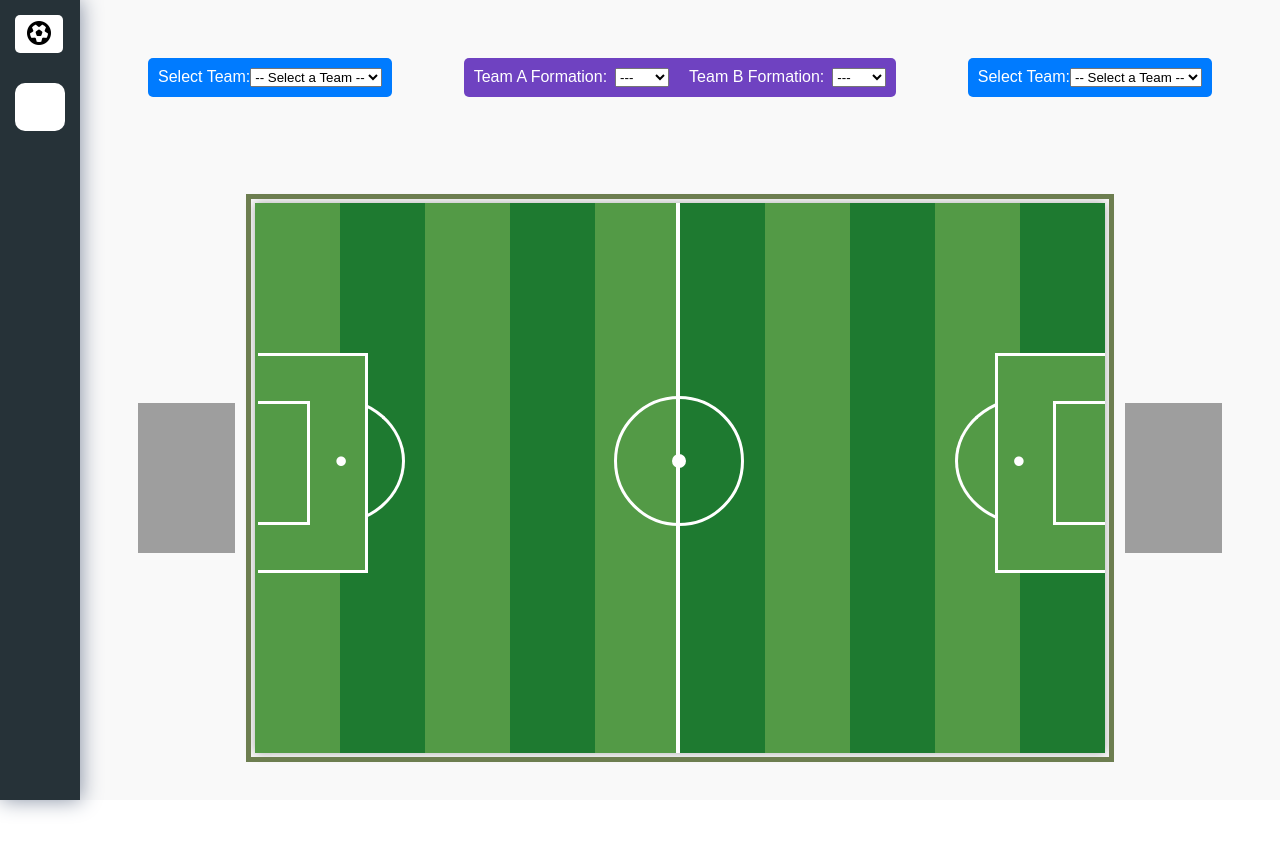
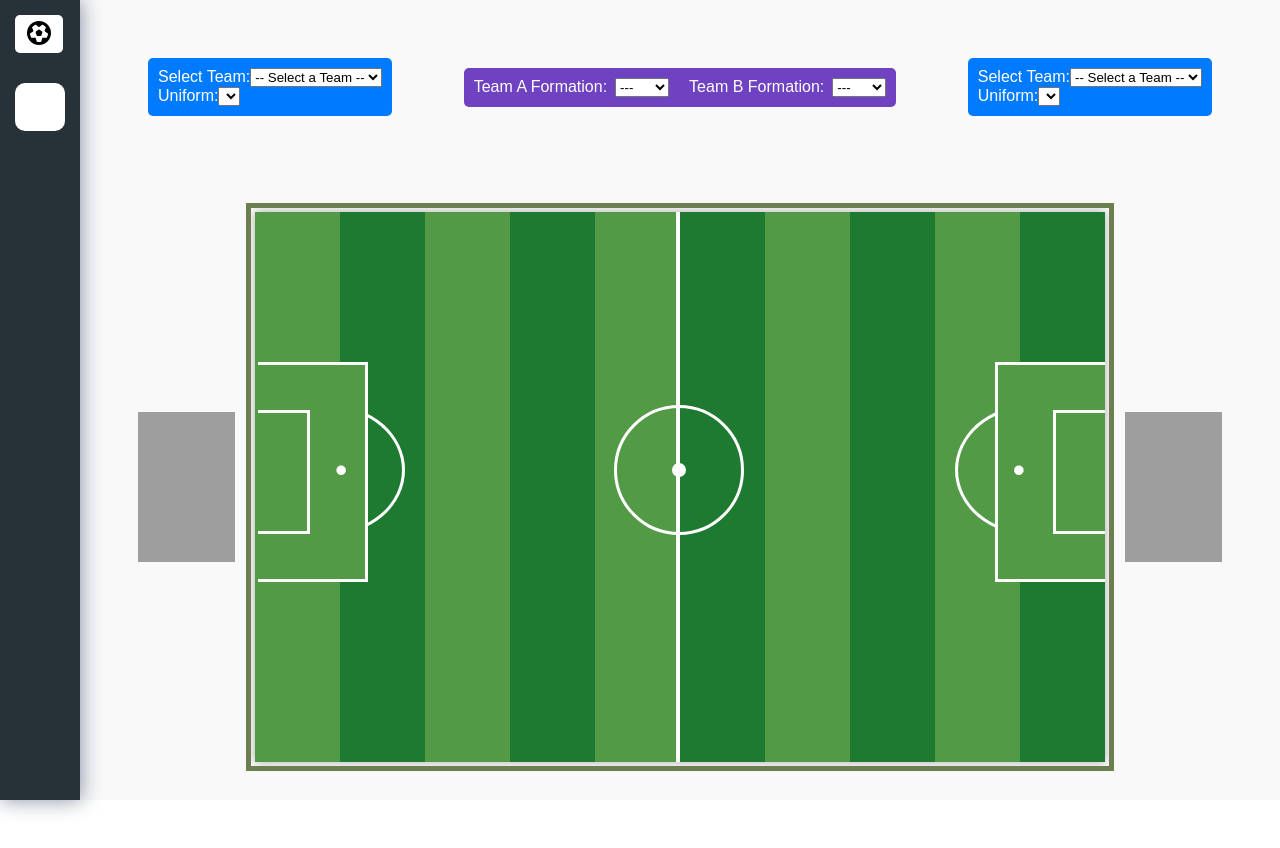
Before and after one commit to ShadowPedro11/tactical-board-app, an Angular app: page /tactis-board in a window 1280 px wide. Built offline with nearby package versions, Linux system fonts and the light colour scheme; grey boxes are pictures that could not be loaded; some icons are missing.

Commit message:
add uniform selectors for teams A and B; implement uniform data structure

```diff
--- a/src/app/tactis-board/tactis-board.component.html
+++ b/src/app/tactis-board/tactis-board.component.html
@@ -9,6 +9,15 @@
           {{ team.team.name }}
         </option>
       </select>
+      <!-- Uniform selector for Team A -->
+      <div class="uniform-selector">
+        <label for="uniformSelectA">Uniform:</label>
+        <select id="uniformSelectA" (change)="onUniformSelect('A', +$any($event.target).value)">
+          <option *ngFor="let uniform of (selectedTeamA ? teamUniforms[selectedTeamA.team.id] : [])" [value]="uniform.id">
+            {{ uniform.name }}
+          </option>
+        </select>
+      </div>
     </div>
     <!-- Formation selectors (Purple) -->
     <div class="formation-selectors purple">
@@ -34,6 +43,15 @@
           {{ team.team.name }}
         </option>
       </select>
+      <!-- Uniform selector for Team B -->
+      <div class="uniform-selector">
+        <label for="uniformSelectB">Uniform:</label>
+        <select id="uniformSelectB" (change)="onUniformSelect('B', +$any($event.target).value)">
+          <option *ngFor="let uniform of (selectedTeamB ? teamUniforms[selectedTeamB.team.id] : [])" [value]="uniform.id">
+            {{ uniform.name }}
+          </option>
+        </select>
+      </div>
     </div>
   </div>
 
@@ -65,7 +83,7 @@
              class="token token-a"
              [style.left.%]="token.x"
              [style.top.%]="token.y"
-             [style.background-color]="getTokenColor(token)"
+             [style.background]="getTokenBackground(token)"
              (mousedown)="onTokenMouseDown(token, $event)"
              (contextmenu)="onTokenRightClick(token, $event)">
           <div class="token-content">
@@ -79,7 +97,7 @@
              class="token token-b"
              [style.left.%]="token.x"
              [style.top.%]="token.y"
-             [style.background-color]="getTokenColor(token)"
+             [style.background]="getTokenBackground(token)"
              (mousedown)="onTokenMouseDown(token, $event)"
              (contextmenu)="onTokenRightClick(token, $event)">
           <div class="token-content">
--- a/src/app/tactis-board/tactis-board.component.ts
+++ b/src/app/tactis-board/tactis-board.component.ts
@@ -2,7 +2,7 @@ import { Component, ElementRef, OnInit, ViewChild } from '@angular/core';
 import { CommonModule } from '@angular/common';
 import { Team, TeamService } from './team.service';
 import { formations } from './formations';
-import { teamColors } from './team-colors'; // Import the team colors map
+import { teamUniforms, Uniform } from './uniforms';
 
 interface PlayerToken {
   id: number;
@@ -28,14 +28,19 @@ interface Formation {
   styleUrls: ['./tactis-board.component.css']
 })
 export class TactisBoardComponent implements OnInit {
-  // Reference to the field container (make sure your HTML container has #container)
   @ViewChild('container', { static: true }) container!: ElementRef<HTMLElement>;
 
+  teamUniforms = teamUniforms;
   formations = formations;
   teams: Team[] = [];
   // Separate selected teams for left (A) and right (B)
   selectedTeamA: Team | null = null;
   selectedTeamB: Team | null = null;
+
+  // New: Uniform selections for each team side.
+  // For each team we store the selected Uniform (if any).
+  selectedUniformA: Uniform | null = null;
+  selectedUniformB: Uniform | null = null;
 
   selectedFormationA: Formation | null = null;
   selectedFormationB: Formation | null = null;
@@ -43,15 +48,18 @@ export class TactisBoardComponent implements OnInit {
   teamATokens: PlayerToken[] = [];
   teamBTokens: PlayerToken[] = [];
 
-  // For drag-and-drop:
+  // For drag-and-drop (only in free layout)
   draggingToken: PlayerToken | null = null;
   dragOffsetX: number = 0;
   dragOffsetY: number = 0;
 
+  // For token layout – assume "free" is the default.
+  tokenLayout: 'free' | 'vertical' | 'horizontal' = 'free';
+
   constructor(private teamService: TeamService) {}
 
   ngOnInit(): void {
-    // Load teams from local Portugal.json via TeamService
+    // Load teams from your local Portugal.json via TeamService.
     this.teamService.getTeams().subscribe({
       next: (data) => (this.teams = data),
       error: (err) => console.error('Error fetching teams:', err)
@@ -84,37 +92,80 @@ export class TactisBoardComponent implements OnInit {
     }
   }
 
-  // Updated team selection: include a side parameter ("A" for left, "B" for right)
+  // Updated team selection: include a side parameter ("A" for left, "B" for right).
   onTeamSelect(side: 'A' | 'B', event: any): void {
     const teamId = +event.target.value;
     const selected = this.teams.find(team => team.team.id === teamId) || null;
     if (side === 'A') {
       this.selectedTeamA = selected;
-      console.log('Selected Team A:', this.selectedTeamA);
+      // Set default uniform (if available) for Team A.
+      if (selected && teamUniforms[selected.team.id]) {
+        this.selectedUniformA = teamUniforms[selected.team.id].find(u => u.name === 'Home') || teamUniforms[selected.team.id][0];
+      }
+      console.log('Selected Team A:', this.selectedTeamA, this.selectedUniformA);
     } else {
       this.selectedTeamB = selected;
-      console.log('Selected Team B:', this.selectedTeamB);
+      // Set default uniform (if available) for Team B.
+      if (selected && teamUniforms[selected.team.id]) {
+        this.selectedUniformB = teamUniforms[selected.team.id].find(u => u.name === 'Home') || teamUniforms[selected.team.id][0];
+      }
+      console.log('Selected Team B:', this.selectedTeamB, this.selectedUniformB);
     }
   }
 
-  // Helper method to get a token's background color based on the selected team.
-  getTokenColor(token: PlayerToken): string {
-    if (token.team === 'A' && this.selectedTeamA) {
-      return teamColors[this.selectedTeamA.team.id] || 'rgba(255, 0, 0, 0.8)';
-    } else if (token.team === 'B' && this.selectedTeamB) {
-      return teamColors[this.selectedTeamB.team.id] || 'rgba(0, 0, 255, 0.8)';
+  // New method: Change uniform for a given team side.
+  onUniformSelect(side: 'A' | 'B', uniformId: number): void {
+    if (side === 'A' && this.selectedTeamA) {
+      const uniforms = teamUniforms[this.selectedTeamA.team.id];
+      this.selectedUniformA = uniforms.find(u => u.id === uniformId) || null;
+      console.log('Team A uniform changed to:', this.selectedUniformA);
+    } else if (side === 'B' && this.selectedTeamB) {
+      const uniforms = teamUniforms[this.selectedTeamB.team.id];
+      this.selectedUniformB = uniforms.find(u => u.id === uniformId) || null;
+      console.log('Team B uniform changed to:', this.selectedUniformB);
     }
-    // Default colors if no team is selected.
-    return token.team === 'A' ? 'rgba(255, 0, 0, 0.8)' : 'rgba(0, 0, 255, 0.8)';
+  }
+
+  // Helper method to get a token's background style.
+  // For a "single" uniform type, simply return the single color.
+  // For a "vertical" or "horizontal" type with 2+ colors, return a CSS gradient.
+  getTokenBackground(token: PlayerToken): string {
+    let uniform: Uniform | null = null;
+    if (token.team === 'A' && this.selectedUniformA) {
+      uniform = this.selectedUniformA;
+    } else if (token.team === 'B' && this.selectedUniformB) {
+      uniform = this.selectedUniformB;
+    }
+    if (!uniform) {
+      // Fallback default colors.
+      return token.team === 'A' ? 'rgba(255, 0, 0, 1)' : 'rgba(0, 0, 255, 1)';
+    }
+    if (uniform.type === 'single' || uniform.colors.length === 1) {
+      return uniform.colors[0];
+    } else if (uniform.type === 'vertical') {
+      if (uniform.colors.length >= 2) {
+        return `linear-gradient(90deg,
+          ${uniform.colors[0]} 0%, ${uniform.colors[0]} 20%,
+          ${uniform.colors[1]} 20%, ${uniform.colors[1]} 40%,
+          ${uniform.colors[0]} 40%, ${uniform.colors[0]} 60%,
+          ${uniform.colors[1]} 60%, ${uniform.colors[1]} 80%,
+          ${uniform.colors[0]} 80%, ${uniform.colors[0]} 100%)`;
+      }
+    } else if (uniform.type === 'horizontal') {
+      // Create horizontal stripes.
+      if (uniform.colors.length >= 2) {
+        return `linear-gradient(0deg, ${uniform.colors[0]} 50%, ${uniform.colors[1]} 50%)`;
+      }
+    }
+    return uniform.colors[0];
   }
 
   // ---------------------------
-  // DRAG & DROP IMPLEMENTATION
+  // DRAG & DROP IMPLEMENTATION (free layout only)
   // ---------------------------
-
-  // Called when a token is pressed (left mouse button) to start dragging.
   onTokenMouseDown(token: PlayerToken, event: MouseEvent): void {
-    if (event.button !== 0) return; // Only react to left-button
+    if (this.tokenLayout !== 'free') return;
+    if (event.button !== 0) return;
     event.stopPropagation();
     const containerRect = this.container.nativeElement.getBoundingClientRect();
     const tokenPixelX = (token.x / 100) * containerRect.width;
@@ -124,8 +175,8 @@ export class TactisBoardComponent implements OnInit {
     this.draggingToken = token;
   }
 
-  // Called as the mouse moves over the field container.
   onFieldMouseMove(event: MouseEvent): void {
+    if (this.tokenLayout !== 'free') return;
     if (!this.draggingToken) return;
     const containerRect = this.container.nativeElement.getBoundingClientRect();
     const newPixelX = event.clientX - containerRect.left - this.dragOffsetX;
@@ -134,21 +185,18 @@ export class TactisBoardComponent implements OnInit {
     this.draggingToken.y = (newPixelY / containerRect.height) * 100;
   }
 
-  // Called on mouseup or when the mouse leaves the container to end dragging.
   onFieldMouseUp(event: MouseEvent): void {
+    if (this.tokenLayout !== 'free') return;
     this.draggingToken = null;
   }
+  // ---------------------------
+  // END DRAG & DROP IMPLEMENTATION
+  // ---------------------------
 
-  // (Optional) If the user clicks on the field and a token is selected, update its position.
   onFieldClick(event: MouseEvent): void {
-    if (this.draggingToken) return; // Ignore if dragging is in progress.
-    const rect = (event.currentTarget as HTMLElement).getBoundingClientRect();
-    const clickX = event.clientX - rect.left;
-    const clickY = event.clientY - rect.top;
-    // (Optional) Update token position if desired.
+    if (this.draggingToken) return;
   }
 
-  // Right-click on a token to edit its number and name.
   onTokenRightClick(token: PlayerToken, event: MouseEvent): void {
     event.preventDefault();
     event.stopPropagation();
--- /dev/null
+++ b/src/app/tactis-board/uniforms.ts
@@ -0,0 +1,106 @@
+// uniforms.ts
+
+export interface Uniform {
+    id: number;
+    name: string;
+    colors: string[];
+    type: 'single' | 'vertical' | 'horizontal';
+  }
+
+  export const teamUniforms: { [id: number]: Uniform[] } = {
+    211: [ // Benfica
+      { id: 1, name: 'Home', colors: ['#f5413c'], type: 'single' },
+      { id: 2, name: 'Away', colors: ['#23252a'], type: 'single' },
+      { id: 3, name: 'Third', colors: ['#c3c8cc'], type: 'single' }
+    ],
+    212: [ // FC Porto
+      { id: 1, name: 'Home', colors: [ '#e7e6eb', '#024293'], type: 'vertical' },
+      { id: 2, name: 'Away', colors: ['#fc9f01'], type: 'single' },
+      { id: 3, name: 'Third', colors: ['#00529F'], type: 'single' },
+    ],
+    215: [ // Moreirense
+      //{ id: 1, name: 'Home', colors: ['#FF5A00'], type: 'single' },
+      //{ id: 2, name: 'Away', colors: ['#FFFFFF'], type: 'single' },
+      //{ id: 3, name: 'Third', colors: ['#FF5A00', '#000000'], type: 'vertical' }
+    ],
+    216: [ // Portimonense
+      //{ id: 1, name: 'Home', colors: ['#8B0000'], type: 'single' },
+      //{ id: 2, name: 'Away', colors: ['#FFFFFF'], type: 'single' },
+      //{ id: 3, name: 'Third', colors: ['#8B0000', '#000000'], type: 'vertical' }
+    ],
+    217: [ // SC Braga
+      //{ id: 1, name: 'Home', colors: ['#E60026'], type: 'single' },
+      //{ id: 2, name: 'Away', colors: ['#FFFFFF'], type: 'single' },
+      //{ id: 3, name: 'Third', colors: ['#E60026', '#FFFFFF'], type: 'vertical' }
+    ],
+    222: [ // Boavista
+      //{ id: 1, name: 'Home', colors: ['#000000'], type: 'single' },
+      //{ id: 2, name: 'Away', colors: ['#FFFFFF'], type: 'single' },
+      //{ id: 3, name: 'Third', colors: ['#000000', '#808080'], type: 'vertical' }
+    ],
+    223: [ // Chaves
+      //{ id: 1, name: 'Home', colors: ['#FFD700'], type: 'single' },
+      //{ id: 2, name: 'Away', colors: ['#FFFFFF'], type: 'single' },
+      //{ id: 3, name: 'Third', colors: ['#FFD700', '#000000'], type: 'vertical' }
+    ],
+    224: [ // Guimarães
+      //{ id: 1, name: 'Home', colors: ['#008000'], type: 'single' },
+      //{ id: 2, name: 'Away', colors: ['#FFFFFF'], type: 'single' },
+      //{ id: 3, name: 'Third', colors: ['#008000', '#FFFFFF'], type: 'vertical' }
+    ],
+    226: [ // Rio Ave
+      //{ id: 1, name: 'Home', colors: ['#0072BB'], type: 'single' },
+      //{ id: 2, name: 'Away', colors: ['#FFFFFF'], type: 'single' },
+      //{ id: 3, name: 'Third', colors: ['#0072BB', '#FFFFFF'], type: 'vertical' }
+    ],
+    228: [ // Sporting CP
+      //{ id: 1, name: 'Home', colors: ['#008000'], type: 'single' },
+      //{ id: 2, name: 'Away', colors: ['#FFFFFF'], type: 'single' },
+      //{ id: 3, name: 'Third', colors: ['#008000', '#FF0000'], type: 'vertical' }
+    ],
+    230: [ // Estoril
+      //{ id: 1, name: 'Home', colors: ['#FFA500'], type: 'single' },
+      //{ id: 2, name: 'Away', colors: ['#FFFFFF'], type: 'single' },
+      //{ id: 3, name: 'Third', colors: ['#FFA500', '#FFFFFF'], type: 'vertical' }
+    ],
+    231: [ // Farense
+      //{ id: 1, name: 'Home', colors: ['#B22222'], type: 'single' },
+      //{ id: 2, name: 'Away', colors: ['#FFFFFF'], type: 'single' },
+      //{ id: 3, name: 'Third', colors: ['#B22222', '#FFFFFF'], type: 'vertical' }
+    ],
+    240: [ // Arouca
+      //{ id: 1, name: 'Home', colors: ['#FFFF00'], type: 'single' },
+      //{ id: 2, name: 'Away', colors: ['#FFFFFF'], type: 'single' },
+      //{ id: 3, name: 'Third', colors: ['#FFFF00', '#000000'], type: 'vertical' }
+    ],
+    242: [ // Famalicão
+      //{ id: 1, name: 'Home', colors: ['#1E90FF'], type: 'single' },
+      //{ id: 2, name: 'Away', colors: ['#FFFFFF'], type: 'single' },
+      //{ id: 3, name: 'Third', colors: ['#1E90FF', '#FFFFFF'], type: 'vertical' }
+    ],
+    762: [ // GIL Vicente
+      //{ id: 1, name: 'Home', colors: ['#800080'], type: 'single' },
+      //{ id: 2, name: 'Away', colors: ['#FFFFFF'], type: 'single' },
+      //{ id: 3, name: 'Third', colors: ['#800080', '#FFFFFF'], type: 'vertical' }
+    ],
+    810: [ // Vizela
+      //{ id: 1, name: 'Home', colors: ['#FF0000'], type: 'single' },
+      //{ id: 2, name: 'Away', colors: ['#FFFFFF'], type: 'single' },
+      //{ id: 3, name: 'Third', colors: ['#FF0000', '#FFFFFF'], type: 'vertical' }
+    ],
+    4716: [ // Casa Pia
+      //{ id: 1, name: 'Home', colors: ['#4169E1'], type: 'single' },
+      //{ id: 2, name: 'Away', colors: ['#FFFFFF'], type: 'single' },
+      //{ id: 3, name: 'Third', colors: ['#4169E1', '#FFFFFF'], type: 'vertical' }
+    ],
+    15130: [ // Estrela
+      //{ id: 1, name: 'Home', colors: ['#FFFFFF'], type: 'single' },
+      //{ id: 2, name: 'Away', colors: ['#000000'], type: 'single' },
+      //{ id: 3, name: 'Third', colors: ['#FFFFFF', '#000000'], type: 'vertical' }
+    ],
+    21595: [ // AVS
+      //{ id: 1, name: 'Home', colors: ['#008080'], type: 'single' },
+      //{ id: 2, name: 'Away', colors: ['#FFFFFF'], type: 'single' },
+      //{ id: 3, name: 'Third', colors: ['#008080', '#FFFFFF'], type: 'vertical' }
+    ]
+  };
```
